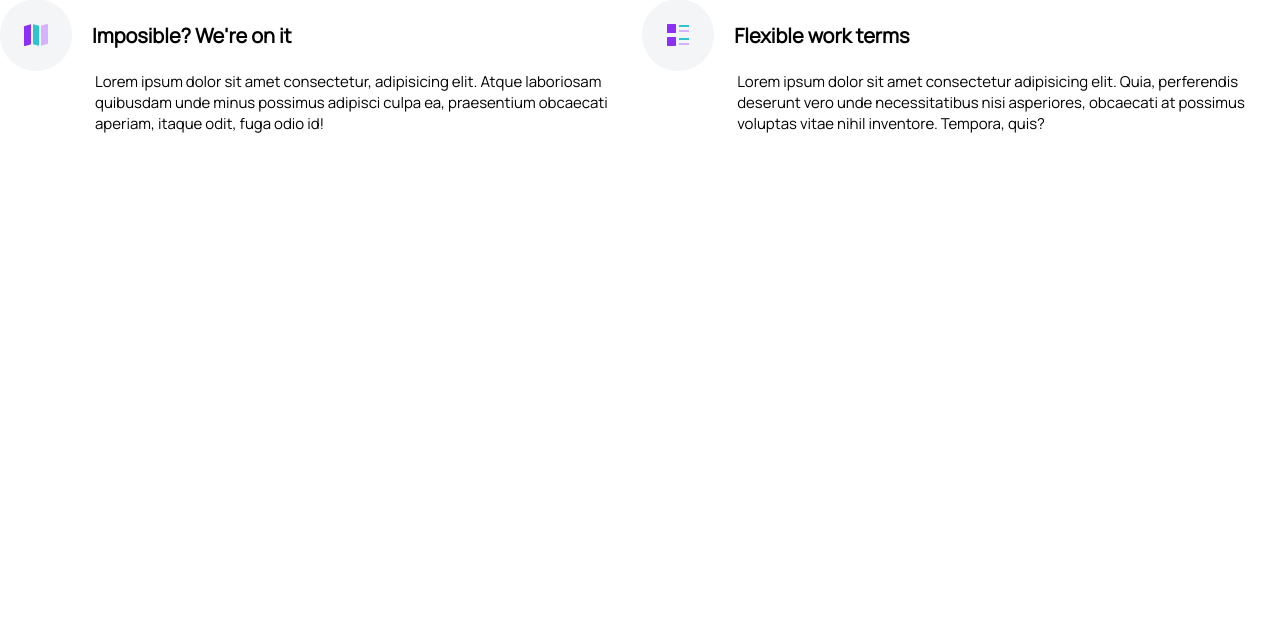
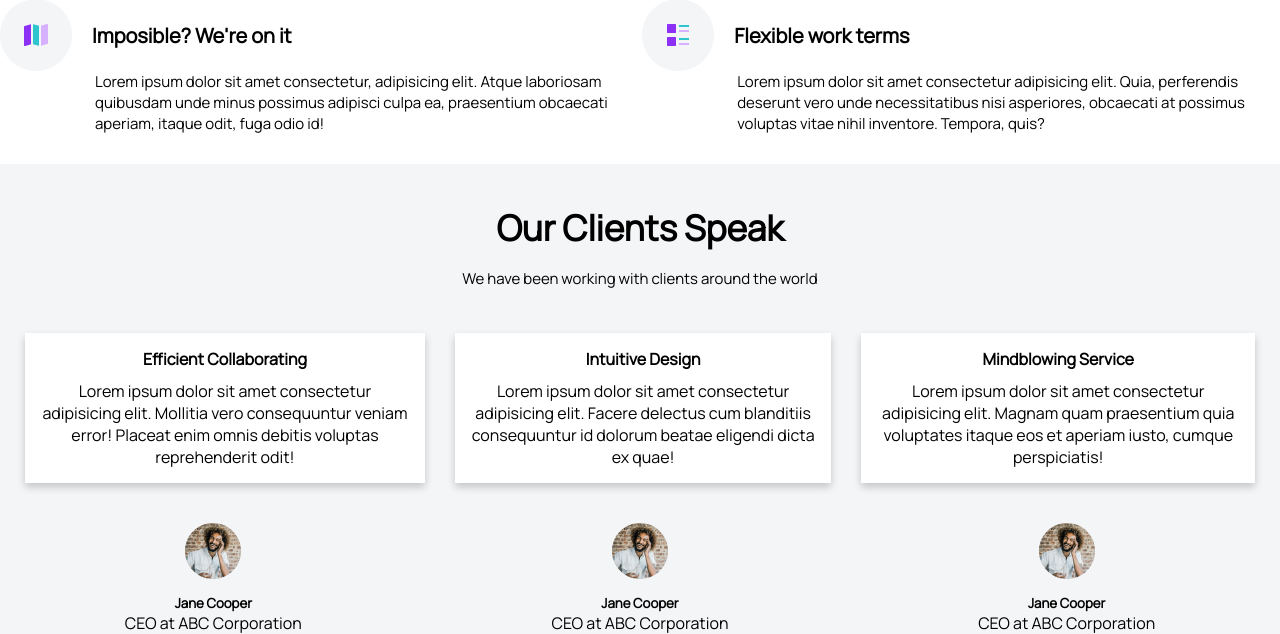
Before and after one commit to robpalacios1/landing-page-3, a PHP site: page / in a window 1280 px wide. Shown: the part 1501-2135 px from the top of the page. Before the commit the page ends 1634 px from the top, so only its background shows below. Run offline with PHP 8.4, Linux system fonts and the light colour scheme; some libraries are stand-ins or nearby versions.

Commit message:
add main-card

```diff
--- a/css/styles.css
+++ b/css/styles.css
@@ -563,3 +563,103 @@
     padding: 0 30px;
   }
 }
+
+/* Cards */
+
+.main-card {
+  background: #f4f5f7;
+}
+
+.main-card__title {
+  background-color: #f4f5f7;
+  padding-top: 40px;
+  font-size: 30px;
+  text-align: center;
+}
+
+.main-card__span {
+  font-size: 15px;
+  margin-bottom: 20px;
+}
+
+.main-card__testimonial {
+  padding: 10px;
+}
+
+.main-card__cards {
+  background-color: #fff;
+  box-shadow: 0 4px 8px 0 rgba(0, 0, 0, 0.2);
+  transition: 0.3s;
+  padding: 15px;
+  margin-top: 15px;
+}
+
+p {
+  margin-top: 10px;
+}
+
+.main-card__wrapp {
+  display: none;
+}
+
+.main-card__pictures {
+  display: flex;
+  justify-content: flex-end;
+}
+
+.main-card__company {
+  display: none;
+}
+
+@media screen and (min-width: 601px) and (max-width: 1023px) {
+  .main-card__pictures {
+    display: flex;
+    justify-content: center;
+  }
+}
+
+@media screen and (min-width: 1024px) {
+  .main-card__testimonial {
+    display: flex;
+    justify-content: space-between;
+    align-items: center;
+    margin: 30px 0;
+  }
+  .main-card__cards {
+    background-color: #fff;
+    justify-content: space-between;
+    margin: 0 15px;
+  }
+
+  .main-card__cards-testimonial {
+    text-align: center;
+  }
+
+  .main-card__paragraph {
+    text-align: center;
+  }
+
+  .main-card__pictures {
+    display: none;
+  }
+
+  .main-card__picture-client {
+    display: flex;
+    justify-content: space-around;
+  }
+
+  .main-card__wrapp {
+    display: flex;
+    justify-content: space-around;
+    margin: 10px 0;
+  }
+
+  .main-card__company {
+    display: flex;
+    justify-content: space-around;
+  }
+
+  .main-card__name {
+    text-align: center;
+  }
+}
--- a/home.html
+++ b/home.html
@@ -401,6 +401,102 @@
       </div>
     </div>
 
+    <!-- Cards -->
+
+    <div class="main-card">
+      <div class="main-card__title">
+        <h3>Our Clients Speak</h3>
+        <span class="main-card__span">We have been working with clients around the world</span>
+      </div>
+
+      <div class="main-card__testimonial">
+        <div class="main-card__cards">
+          <div class="main-card__cards-testimonial">
+            <h4>Efficient Collaborating</h4>
+          </div>
+          <div class="main-card__paragraph">
+            <p>Lorem ipsum dolor sit amet consectetur adipisicing elit. Mollitia vero consequuntur veniam error! Placeat enim omnis debitis voluptas reprehenderit odit!</p>
+          </div>
+          <div class="main-card__pictures">
+            <div class="main-card__picture-client">
+              <img src="./img/testimonial.png" alt="testimonial">
+            </div>
+          </div>
+        </div>
+
+        <div class="main-card__cards">
+          <div class="main-card__cards-testimonial">
+            <h4>Intuitive Design</h4>
+          </div>
+          <div class="main-card__paragraph">
+            <p>Lorem ipsum dolor sit amet consectetur adipisicing elit. Facere delectus cum blanditiis consequuntur id dolorum beatae eligendi dicta ex quae!</p>
+          </div>
+          <div class="main-card__pictures">
+            <div class="main-card__picture-client">
+              <img src="./img/testimonial.png" alt="testimonial">
+            </div>
+          </div>
+        </div>
+
+        <div class="main-card__cards">
+          <div class="main-card__cards-testimonial">
+            <h4>Mindblowing Service</h4>
+          </div>
+          <div class="main-card__paragraph">
+            <p>Lorem ipsum dolor sit amet consectetur adipisicing elit. Magnam quam praesentium quia voluptates itaque eos et aperiam iusto, cumque perspiciatis!</p>
+          </div>
+          <div class="main-card__pictures">
+            <div class="main-card__picture-client">
+              <img src="./img/testimonial.png" alt="testimonial">
+            </div>
+          </div>
+        </div>
+      </div>
+
+      <div class="main-card__wrapp">
+        <div class="main-card__picture">
+          <div class="main-card__picture-client">
+            <img src="./img/testimonial.png" alt="testimonial">
+          </div>
+        </div>
+
+        <div class="main-card__picture-client">
+          <div class="main-card__picture">
+            <img src="./img/testimonial.png" alt="testimonial">
+          </div>
+        </div>
+
+        <div class="main-card__picture-client">
+          <div class="main-card__picture">
+            <img src="./img/testimonial.png" alt="testimonial">
+          </div>
+        </div>
+      </div>
+
+      <div class="main-card__company">
+        <div class="main-card__name">
+          <h5>Jane Cooper</h5>
+          <div class="main-card__position">
+            <span>CEO at ABC Corporation</span>
+          </div>
+        </div>
+
+        <div class="main-card__name">
+          <h5>Jane Cooper</h5>
+          <div class="main-card__position">
+            <span>CEO at ABC Corporation</span>
+          </div>
+        </div>
+
+        <div class="main-card__name">
+          <h5>Jane Cooper</h5>
+          <div class="main-card__position">
+            <span>CEO at ABC Corporation</span>
+          </div>
+        </div>
+      </div>
+    </div>
+
     <!-- JS -->
     <script src="./js/app.js"></script>
   </body>
```
Also changed, not shown: img/testimonial.png (added).
